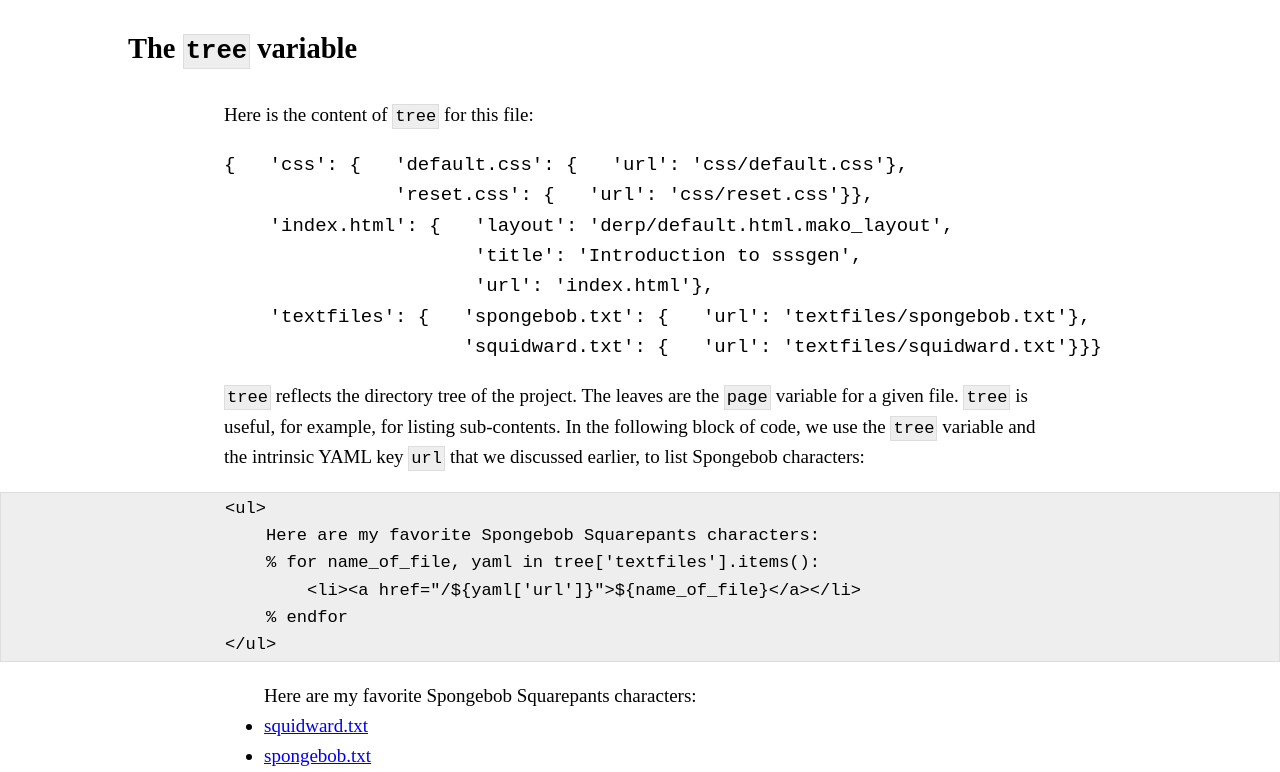
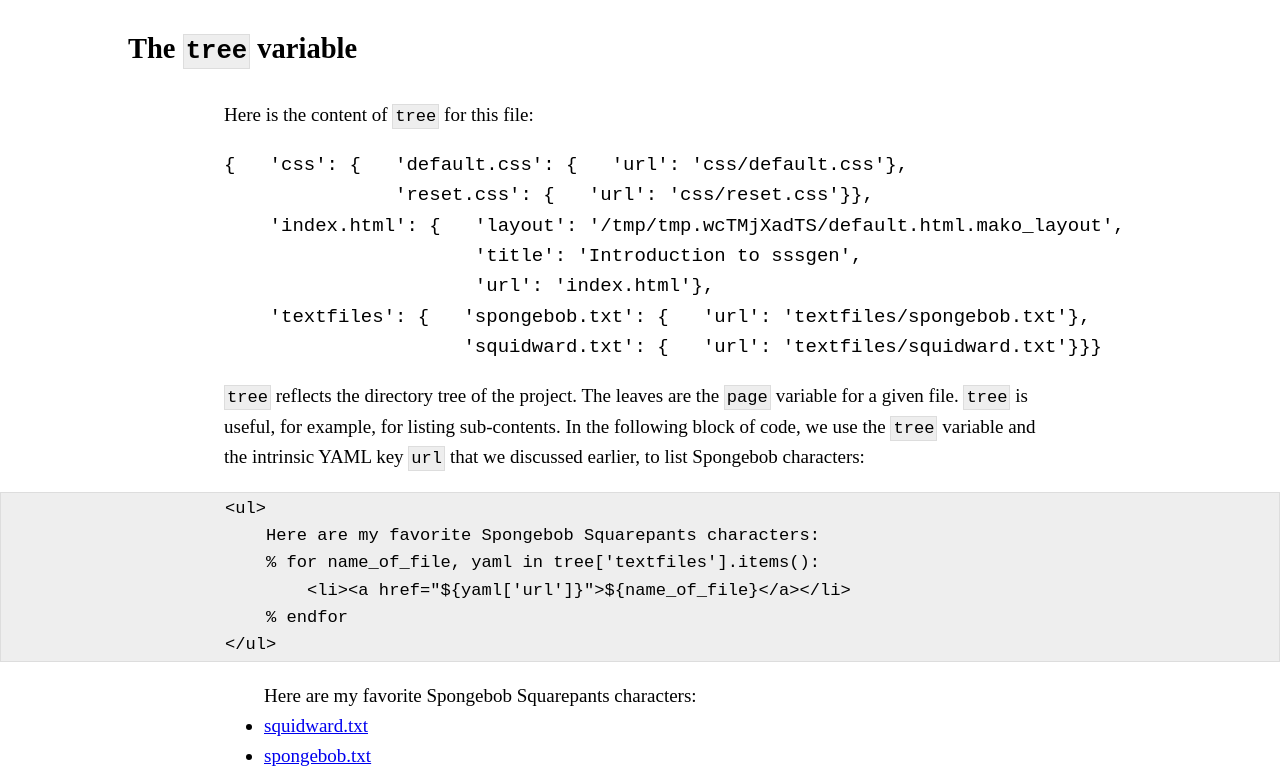
Before and after one commit to edmund-huber/sssgen, a plain HTML site: page index.html in a window 1280 px wide. Shown: the part 1255-2027 px from the top of the page. Drawn offline with Linux system fonts and the light colour scheme.

Commit message:
fix it fix it

```diff
--- a/index.html
+++ b/index.html
@@ -2,8 +2,8 @@
     <head>
         <meta charset="utf-8">
         <title>Introduction to sssgen</title>
-        <link rel="stylesheet" href="/sssgen/css/reset.css">
-        <link rel="stylesheet" href="/sssgen/css/default.css">
+        <link rel="stylesheet" href="css/reset.css">
+        <link rel="stylesheet" href="css/default.css">
     </head>
     <body>
         <div id="content" >
@@ -40,7 +40,7 @@
 
 
 
-<pre>{   'layout': 'derp/default.html.mako_layout',
+<pre>{   'layout': '/tmp/tmp.wcTMjXadTS/default.html.mako_layout',
     'title': 'Introduction to sssgen',
     'url': 'index.html'}</pre>
 
@@ -91,7 +91,7 @@
 
 <pre>{   'css': {   'default.css': {   'url': 'css/default.css'},
                'reset.css': {   'url': 'css/reset.css'}},
-    'index.html': {   'layout': 'derp/default.html.mako_layout',
+    'index.html': {   'layout': '/tmp/tmp.wcTMjXadTS/default.html.mako_layout',
                       'title': 'Introduction to sssgen',
                       'url': 'index.html'},
     'textfiles': {   'spongebob.txt': {   'url': 'textfiles/spongebob.txt'},
@@ -108,14 +108,14 @@
 <code>&lt;ul&gt;
     Here are my favorite Spongebob Squarepants characters:
     % for name_of_file, yaml in tree[&#39;textfiles&#39;].items():
-        &lt;li&gt;&lt;a href=&#34;/${yaml[&#39;url&#39;]}&#34;&gt;${name_of_file}&lt;/a&gt;&lt;/li&gt;
+        &lt;li&gt;&lt;a href=&#34;${yaml[&#39;url&#39;]}&#34;&gt;${name_of_file}&lt;/a&gt;&lt;/li&gt;
     % endfor
 &lt;/ul&gt;</code>
 
 <ul>
     Here are my favorite Spongebob Squarepants characters:
-        <li><a href="/textfiles/squidward.txt">squidward.txt</a></li>
-        <li><a href="/textfiles/spongebob.txt">spongebob.txt</a></li>
+        <li><a href="textfiles/squidward.txt">squidward.txt</a></li>
+        <li><a href="textfiles/spongebob.txt">spongebob.txt</a></li>
 </ul>
 
         </div>
```
